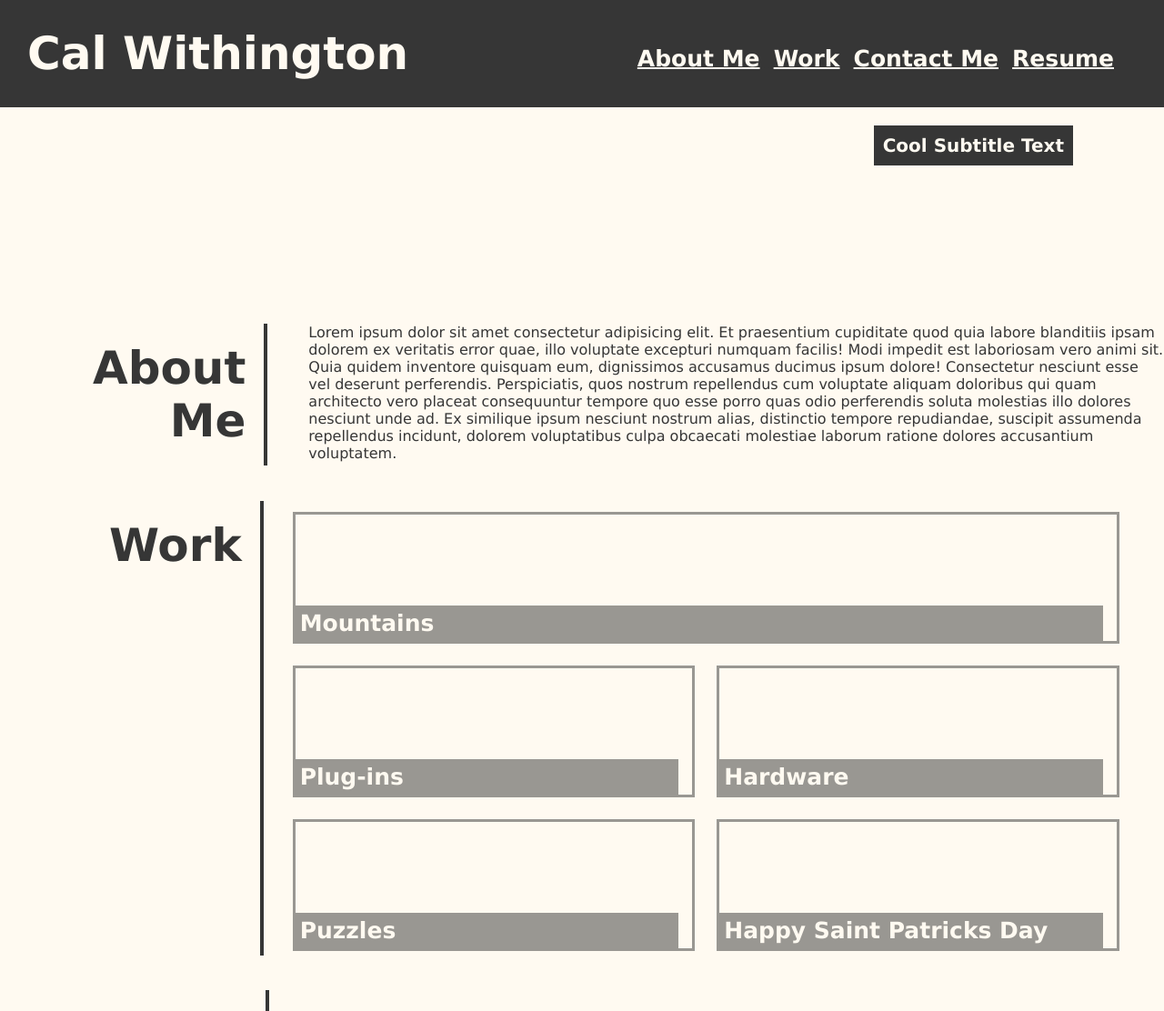
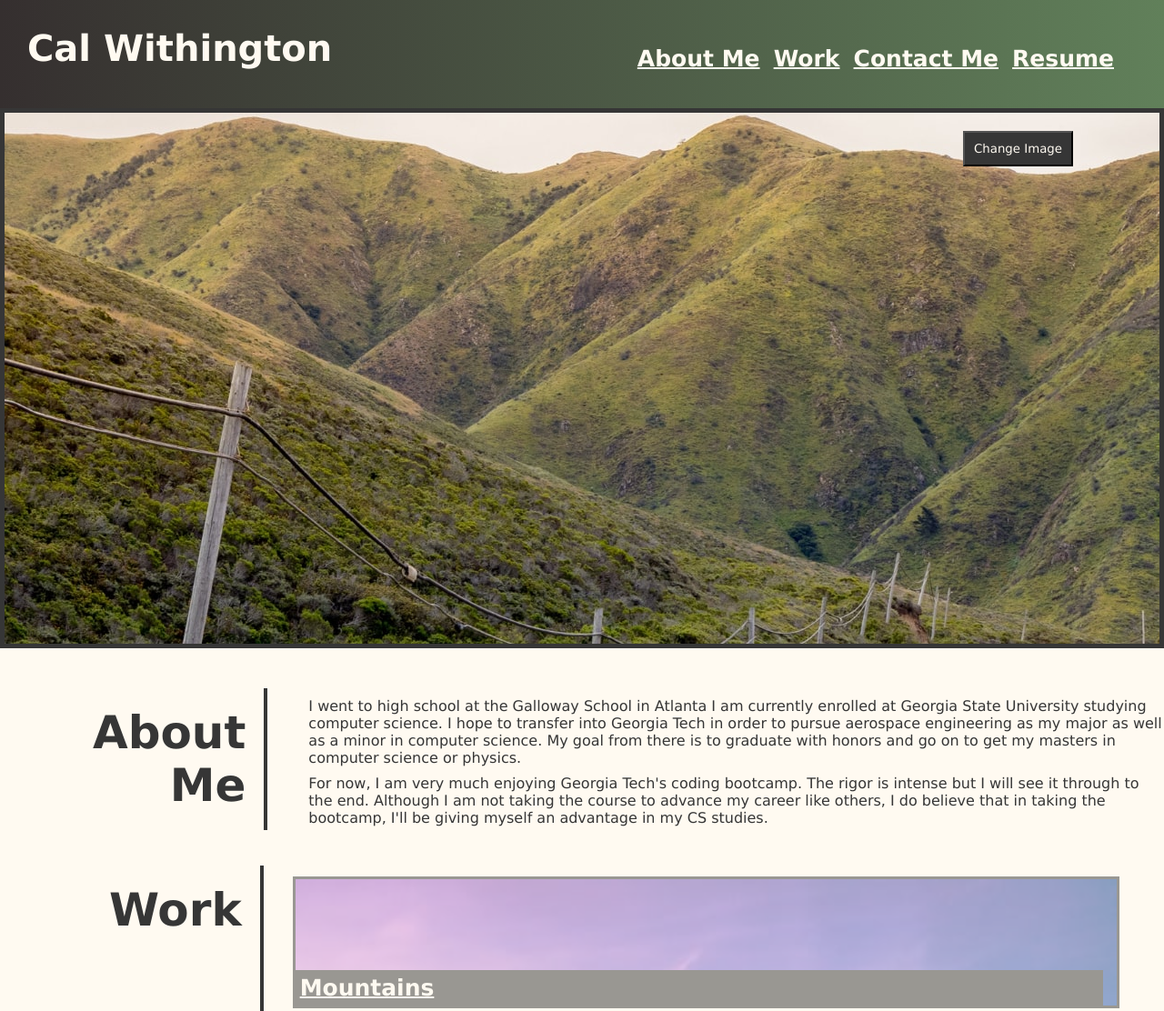
Before and after one commit to scwithington/Lernantino-Web, a plain HTML site: page index.html in a window 1280 px wide. Shown: the top 1112 px of the page at 91% size. Drawn offline with Linux system fonts and the light colour scheme.

Commit message:
flex boxes fixed, styling, and resume

```diff
--- a/assets/css/style.css
+++ b/assets/css/style.css
@@ -25,21 +25,26 @@ h2 {
 
 h3 {
     font-size: 25px;
+    text-decoration: underline 2px;
 }
 
 h4 {
     font-size: 20px;
 }
 
+nav {
+    height: 75vh;
+    width: 100%;
+    margin-top: 1%;
+}
 nav div {
     background: none;
-    background-image: url('./assets/img/banner.jpg');
-    height: 200px;
-    width: 100%;
-    margin-bottom: 3%;
+    background-image: url('../../assets/img/banner.jpg');
+    height: 73vh;
+    border: 5px solid var(--dark-grey);
 }
 
-nav div h4 {
+nav div button {
     color: var(--tan);
     background-color: var(--dark-grey);
     padding: 10px;
@@ -50,6 +55,12 @@ nav div h4 {
 
 a {
     background: none;
+    color: none;
+    text-decoration: none;
+}
+
+main {
+    margin-top: 3%;
 }
 /* Class Selectors */
 
@@ -87,18 +98,19 @@ a {
 
 .quicknav h3 {
     color: var(--tan);
-    text-decoration: 2px underline;
+    /* text-decoration: 2px underline; */
     background: none;
     display: inline;
     padding: 5px;
 }
-.header-flex {
+.heading {
     display: flex;
     flex-wrap: wrap;
+    background: linear-gradient(to right, rgb(53, 47, 47), rgb(97, 128, 90));
 }
+
 .heading h1 {
     color: var(--tan);
-    background-color: var(--dark-grey);
     padding: 30px;
 }
 
@@ -115,8 +127,7 @@ a {
 
 .work {
     margin-top: 3%;
-    display: inline-flex;
-    height: 500px;
+    display: flex;
 }
 
 .work aside {
@@ -148,9 +159,22 @@ a {
     text-align: right;
 }
 
+.name {
+    background: none;
+    font-size: 40px;
+}
 /* Id selectors */
+#paragraph {
+    display: flex;
+    flex-direction: column;
+}
+
+#paragraph p {
+    margin-top: 1%;
+}
+
 #plug-ins {
-    background-image: url('./assets/img/open-source-laptop-open-hardware.jpg');
+    background-image: url('../../assets/img/open-source-laptop-open-hardware.jpg');
     background-size: 100%;
     opacity: 0.5;
     transition: opacity 0.5s ease-out;
@@ -161,7 +185,7 @@ a {
 }
 
 #hardware {
-    background-image: url('./assets/img/ThinkstockPhotos-629285904-1030x761.jpg');
+    background-image: url('../../assets/img/ThinkstockPhotos-629285904-1030x761.jpg');
     background-size: 100%;
     opacity: 0.5;
     transition: opacity 0.5s ease-out;
@@ -172,7 +196,7 @@ a {
 }
 
 #puzzles {
-    background-image: url('./assets/img/7451-article-200812-open-source-supply-chain.png');
+    background-image: url('../../assets/img/7451-article-200812-open-source-supply-chain.png');
     background-size: 100%;
     opacity: 0.5;
     transition: opacity 0.5s ease-out;
@@ -183,7 +207,7 @@ a {
 }
 
 #mountains {
-    background-image: url('./assets/img/pexels-photo-2832039.jpeg');
+    background-image: url('../../assets/img/pexels-photo-2832039.jpeg');
     background-size: 100%;
     opacity: 0.5;
     transition: opacity 0.5s ease-out;
@@ -194,7 +218,7 @@ a {
 }
 
 #patrick {
-    background-image: url('./assets/img/st-patricks-day.jpg');
+    background-image: url('../../assets/img/st-patricks-day.jpg');
     background-size: 100%;
     opacity: 0.5;
     transition: opacity 0.5s ease-out;
--- a/assets/js/script.js
+++ b/assets/js/script.js
@@ -0,0 +1,5 @@
+var button = getElementById('imgButton');
+
+button.on('click', function() {
+
+})
--- a/index.html
+++ b/index.html
@@ -10,26 +10,30 @@
 </head>
 <body>
     <header class = 'heading'>
-        <h1>
+        <div class='name'>
+            <h1 class='name'>
                 Cal Withington
             </h1>
+        </div>
+        <div>
             <ul class = 'quicknav'>
                 <a href='#aboutMe'>
                     <h3>About Me</h3>
                 </a>
-            <a>
+                <a href='#workSection'>
                     <h3>Work</h3>
                 </a>
-            <a>
+                <a href='#contactSection'>
                     <h3>Contact Me</h3>
                 </a>
-            <a href='./resume.html'>
+                <a href='./assets/resume/Resume.pdf'>
                     <h3>Resume</h3>
                 </a>
             </ul>
+        </div>
     <nav>
         <div>
-            <h4>Cool Subtitle Text</h4>
+            <button id='imgButton'>Change Image</button>
         </div>
     </nav>
     </header>
@@ -40,12 +44,17 @@
                     About Me
                 </h1>
             </aside>
+            <div id='paragraph'>
                 <p>
-                Lorem ipsum dolor sit amet consectetur adipisicing elit. Et praesentium cupiditate quod quia labore blanditiis ipsam dolorem ex veritatis error quae, illo voluptate excepturi numquam facilis! Modi impedit est laboriosam vero animi sit. Quia quidem inventore quisquam eum, dignissimos accusamus ducimus ipsum dolore! Consectetur nesciunt esse vel deserunt perferendis. Perspiciatis, quos nostrum repellendus cum voluptate aliquam doloribus qui quam architecto vero placeat consequuntur tempore quo esse porro quas odio perferendis soluta molestias illo dolores nesciunt unde ad. Ex similique ipsum nesciunt nostrum alias, distinctio tempore repudiandae, suscipit assumenda repellendus incidunt, dolorem voluptatibus culpa obcaecati molestiae laborum ratione dolores accusantium voluptatem.
+                    I went to high school at the Galloway School in Atlanta I am currently enrolled at Georgia State University studying computer science. I hope to transfer into Georgia Tech in order to pursue aerospace engineering as my major as well as a minor in computer science. My goal from there is to graduate with honors and go on to get my masters in computer science or physics.
                 </p>
+                <p>
+                    For now, I am very much enjoying Georgia Tech's coding bootcamp. The rigor is intense but I will see it through to the end. Although I am not taking the course to advance my career like others, I do believe that in taking the bootcamp, I'll be giving myself an advantage in my CS studies.
+                </p>
+            </div>
         </section>
 
-        <section class = 'work'>
+        <section class = 'work' id='workSection'>
             <aside>
                 <h1>
                     Work
@@ -84,7 +93,7 @@
             </div>
         </section>
     </main>
-    <footer class = 'contact'>
+    <footer class = 'contact' id='contactSection'>
         <aside>
             <h1>
                 Contact
@@ -102,5 +111,6 @@
             </ul>
         </div>
     </footer>
+    <script href='./assets/js/script.js'></script>
 </body>
 </html>
```
Also changed, not shown: resume.html (deleted, +0 -12 lines), 1 other file. Lines whose indentation alone changed are shown as unchanged.
